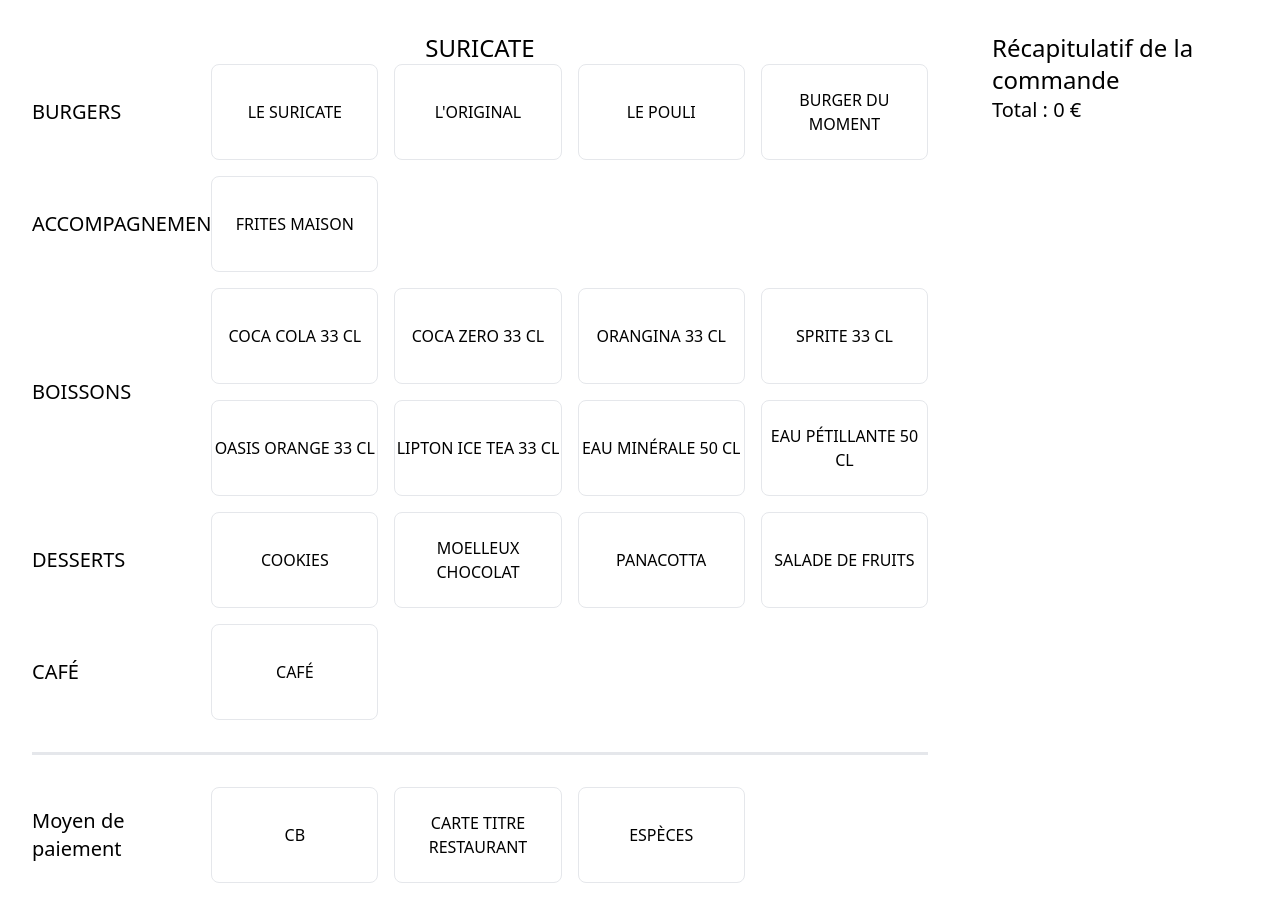
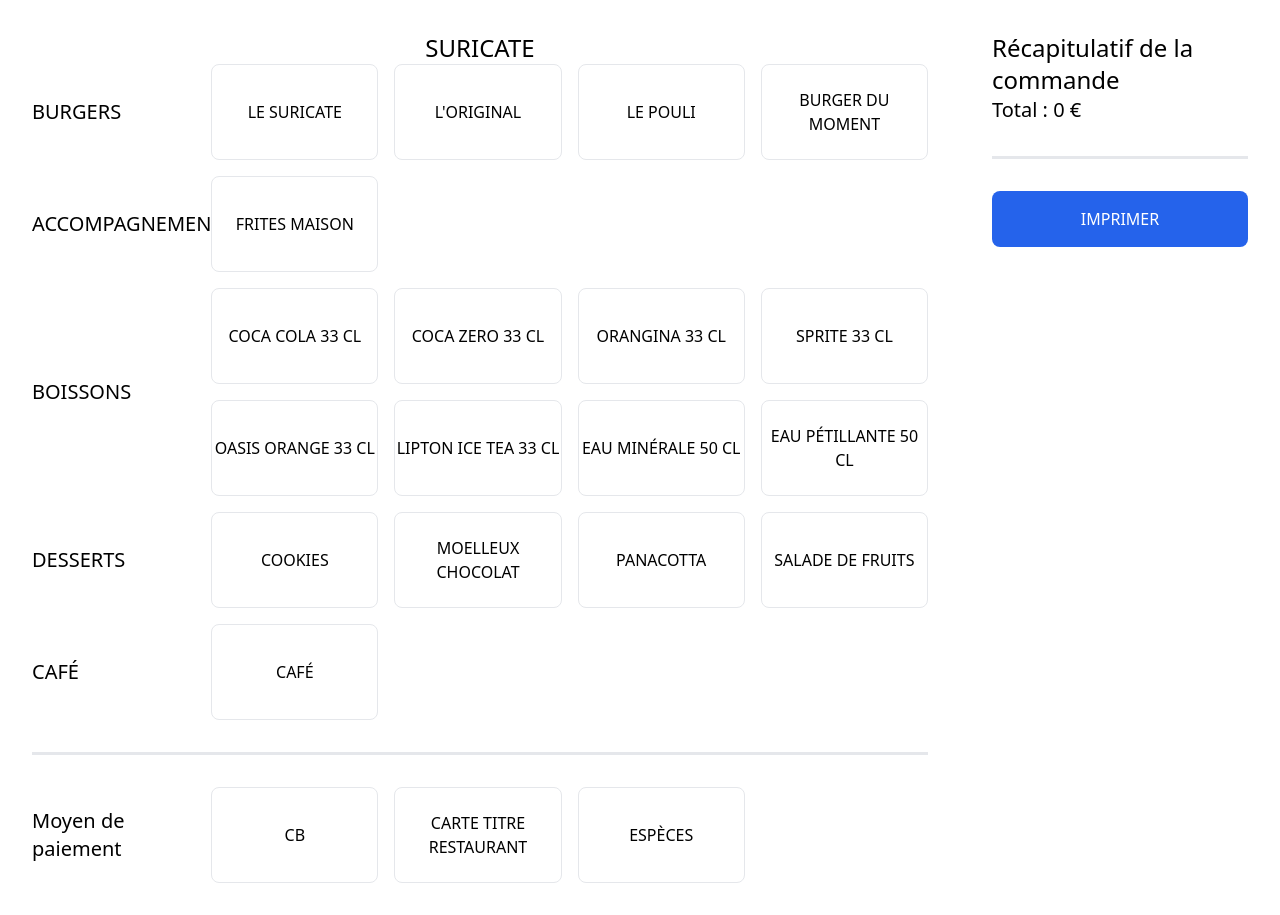
Before and after one commit to fwuensche/suricate, a React (Vite) app: page / in a window 1280 px wide. Built offline with nearby package versions, Linux system fonts and the light colour scheme.

Commit message:
allow to print the order

```diff
--- a/src/App.jsx
+++ b/src/App.jsx
@@ -7,6 +7,15 @@ import { useState } from "react";
 
 function App() {
   const [orderItems, setOrderItems] = useState([]);
+
+  const printOrder = () => {
+    let specific_element = document.getElementById("order").innerHTML;
+    let original_elements = document.body.innerHTML;
+
+    document.body.innerHTML = specific_element;
+    window.print();
+    document.body.innerHTML = original_elements;
+  };
 
   return (
     <div className="flex">
@@ -18,6 +27,10 @@ function App() {
       </div>
       <div className="w-1/4 p-8">
         <Order orderItems={orderItems} />
+        <Divider />
+        <button onClick={printOrder} className="btn-primary w-full">
+          Imprimer
+        </button>
       </div>
     </div>
   );
--- a/src/components/Order.jsx
+++ b/src/components/Order.jsx
@@ -4,7 +4,7 @@ const Order = ({ orderItems }) => {
   const totalAmount = sum(orderItems.map((item) => item.price));
 
   return (
-    <>
+    <div id="order">
       <h1>Récapitulatif de la commande</h1>
       <ul>
         {orderItems.map((item, index) => (
@@ -14,7 +14,7 @@ const Order = ({ orderItems }) => {
         ))}
       </ul>
       <h2>Total : {totalAmount} €</h2>
-    </>
+    </div>
   );
 };
 
--- a/src/index.css
+++ b/src/index.css
@@ -14,4 +14,8 @@
   .btn-lg {
     @apply border rounded-lg h-24 text-center flex flex-col items-center justify-center hover:bg-slate-200 uppercase;
   }
+
+  .btn-primary {
+    @apply bg-blue-600 text-white py-4 px-12 uppercase rounded-lg;
+  }
 }
```
